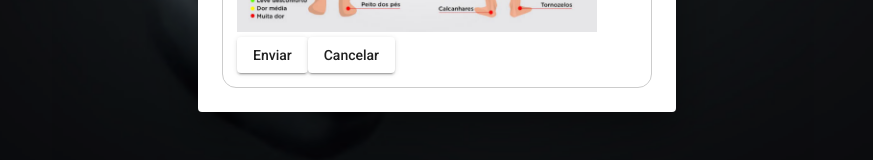
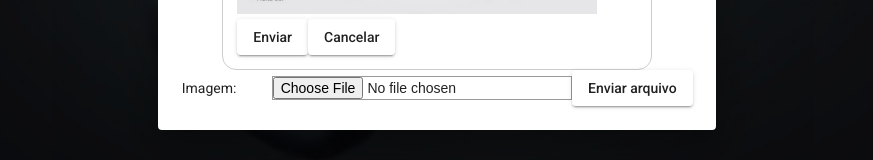
Before and after one commit to SmartInkx/front-end, an Angular app: page /orcamento in a window 1280 px wide. Both pictures are taken after a click on the button "Tattoo". Shown: the part 568-728 px from the top of the page, without its empty margins (203-1076 px from the left). Built offline with nearby package versions, Linux system fonts and the light colour scheme.

Commit message:
Subindo arquivo de imagem

```diff
--- a/src/app/tattoo/tattoo.component.html
+++ b/src/app/tattoo/tattoo.component.html
@@ -67,7 +67,23 @@
             <button mat-raised-button [mat-dialog-close]>Cancelar</button>
           </div>
         </form>
-        <!-- <input type="file" (change)="uploadImage($event)" /> -->
+        <div class="form-group">
+          <label>Imagem:</label>
+          <input
+            type="file"
+            (change)="selectFile($event)"
+            class="form-control"
+          />
+          <button
+            mat-raised-button
+            [mat-dialog-close]
+            type="submit"
+            (click)="uploadFile()"
+            value="Enviar"
+          >
+            Enviar arquivo
+          </button>
+        </div>
       </div>
     </section>
   </body>
--- a/src/app/tattoo/tattoo.component.ts
+++ b/src/app/tattoo/tattoo.component.ts
@@ -9,11 +9,10 @@ import { TattooService } from './tattoo.service';
 export class TattooComponent implements OnInit {
   orcamentos: Array<any>;
   orcamento: any;
-  uploadedImage: File;
-  image: any;
+  localUrl: any;
+  file?: File;
 
   constructor(private service: TattooService) {}
-
 
   ngOnInit(): void {
     this.orcamento = {};
@@ -27,12 +26,25 @@ export class TattooComponent implements OnInit {
     });
   }
 
-  // onUploadImage(event) {
-  //   this.uploadedImage = event.target.files[0];
-  // }
+  selectFile(event: any) {
+    this.file = <File>event.target.files[0];
+    if (event.target.files && event.target.files[0]) {
+      var reader = new FileReader();
+      reader.onload = (event: any) => {
+        this.localUrl = event.target.result;
+      };
+      reader.readAsDataURL(event.target.files[0]);
+    }
+  }
 
-  // imageUploadAction() {
-  //   const imageFormData = new FormData();
-  //   formData.append('file', this.onUploadedImage);
-  // }
+  uploadFile() {
+    if (this.file != undefined) {
+      this.service.uploadFile(this.file).subscribe((data) => {
+        console.log(data);
+        alert('Arquivo enviado com sucesso!');
+      });
+    } else {
+      alert('Selecione um arquivo!');
+    }
+  }
 }
--- a/src/app/tattoo/tattoo.service.ts
+++ b/src/app/tattoo/tattoo.service.ts
@@ -14,7 +14,11 @@ export class TattooService {
     return this.http.post(this.loginUrl, orcamento);
   }
 
-  uploadImage (formData: any) {
+  uploadFile(file: File) {
+    const formData: FormData = new FormData();
+    console.log(file.name);
+    console.log(file);
+    formData.append('file', file);
     return this.http.post(this.orcamentoTattooUrl, formData);
   }
 }
```
